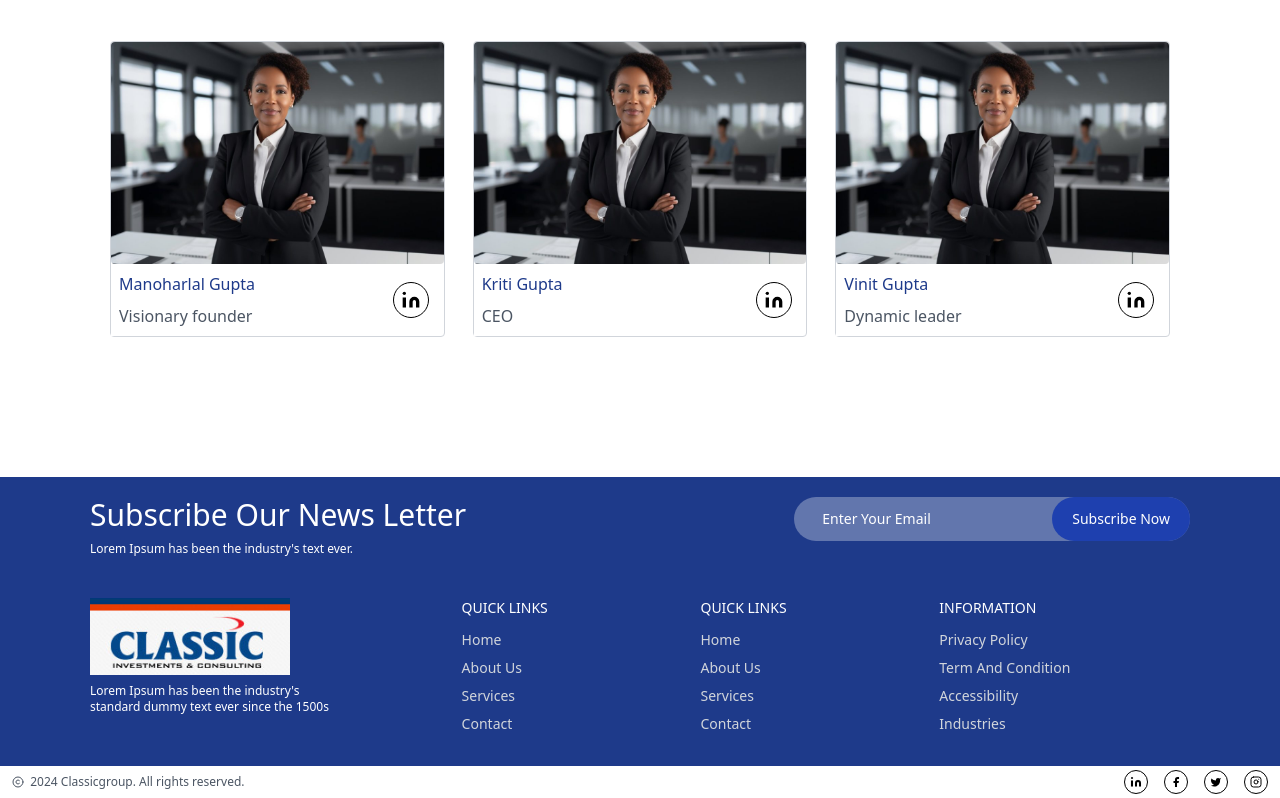
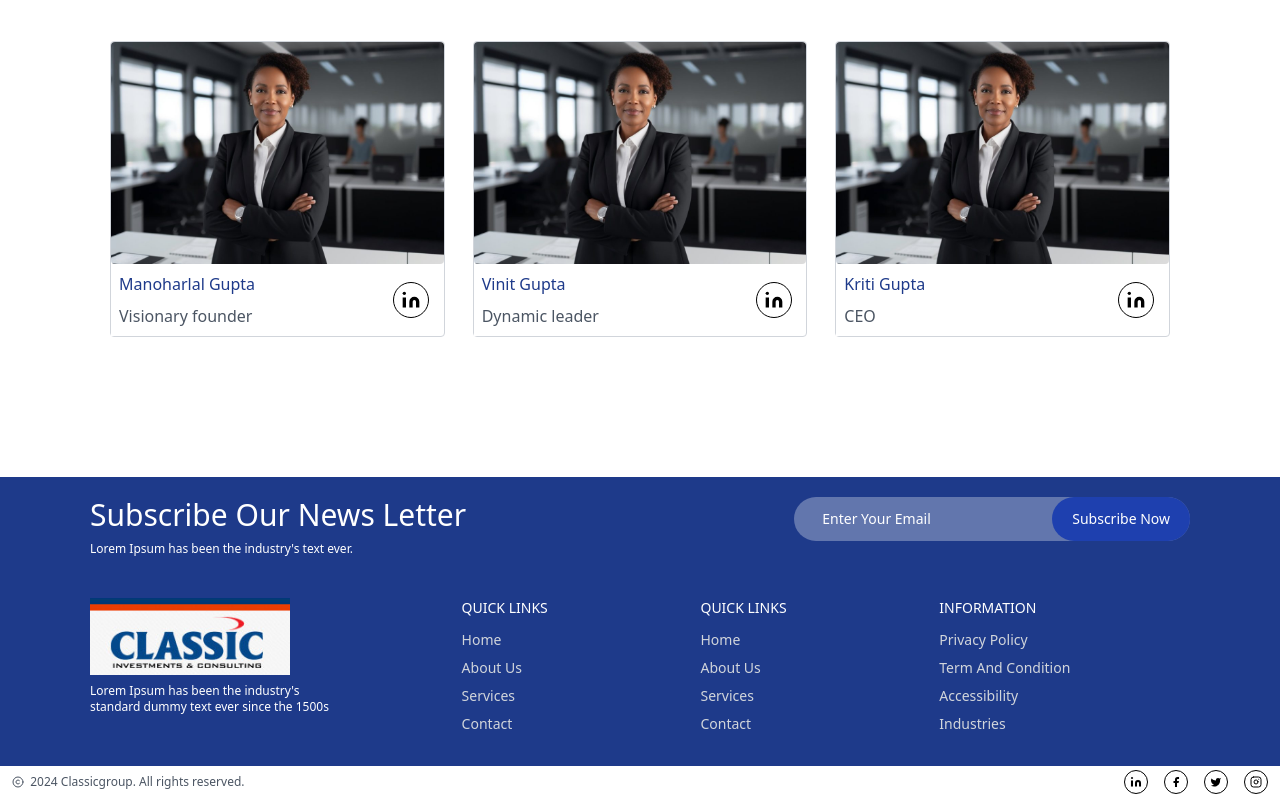
Before and after one commit to sah246ir/Landing-Page, a React (Create React App) app: page /about-us in a window 1280 px wide. Shown: the part 3507-4305 px from the top of the page. Built offline with nearby package versions, Linux system fonts and the light colour scheme.

Commit message:
fix: reordering leaders

```diff
--- a/src/pages/AboutPage.tsx
+++ b/src/pages/AboutPage.tsx
@@ -146,8 +146,8 @@ const AboutPage = () => {
                             return (
                                 <div style={{ translate, transition: "translate 700ms ease-in-out" }} className="flex justify-center min-w-full gap-7 p-5">
                                     <LeaderCard name='Manoharlal Gupta' designation='Visionary founder' />
+                                    <LeaderCard name='Vinit Gupta' designation='Dynamic leader' />
                                     <LeaderCard name='Kriti Gupta' designation='CEO' />
-                                    <LeaderCard name='Vinit Gupta' designation='Dynamic leader' />
                                 </div>
                             )
                         })}
```
